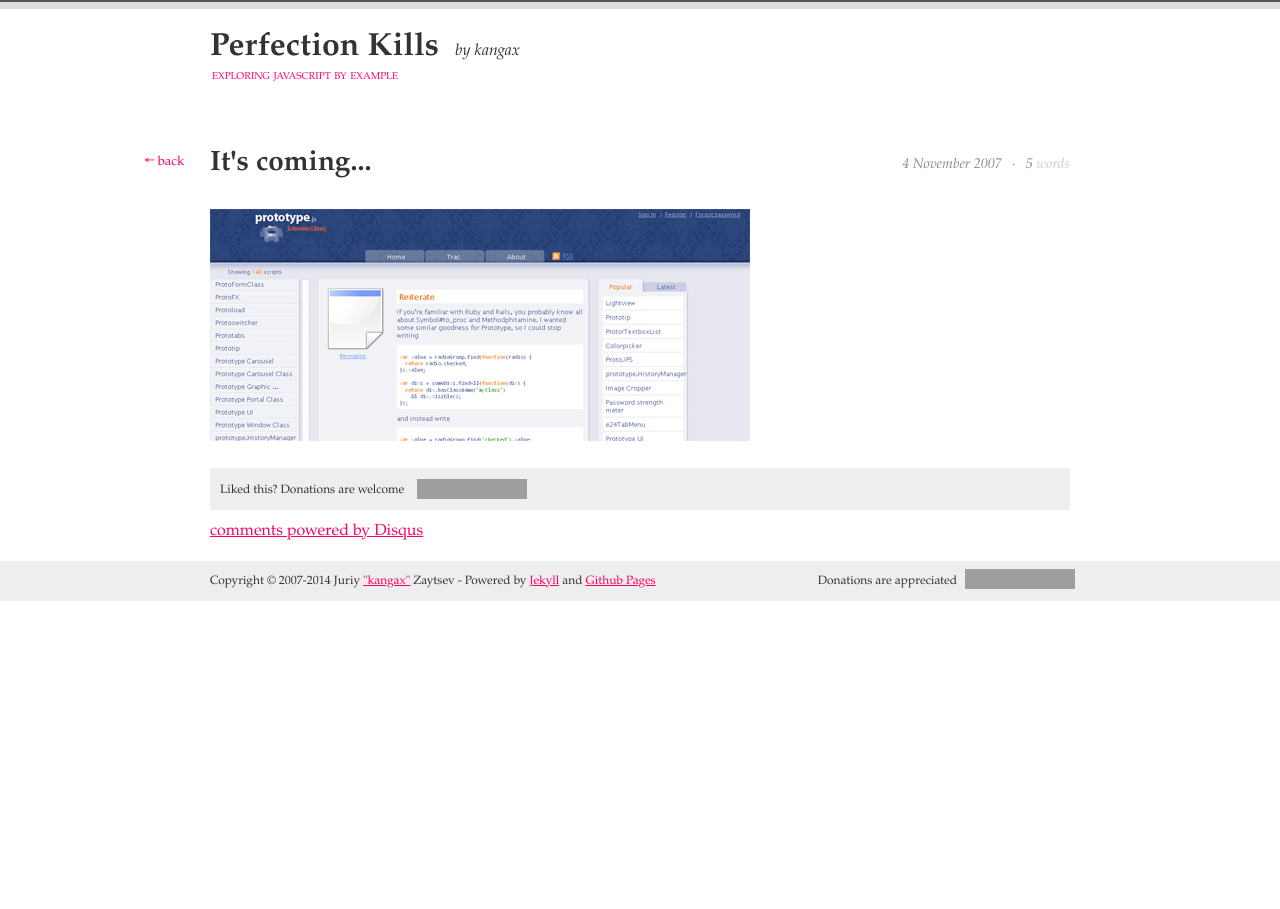
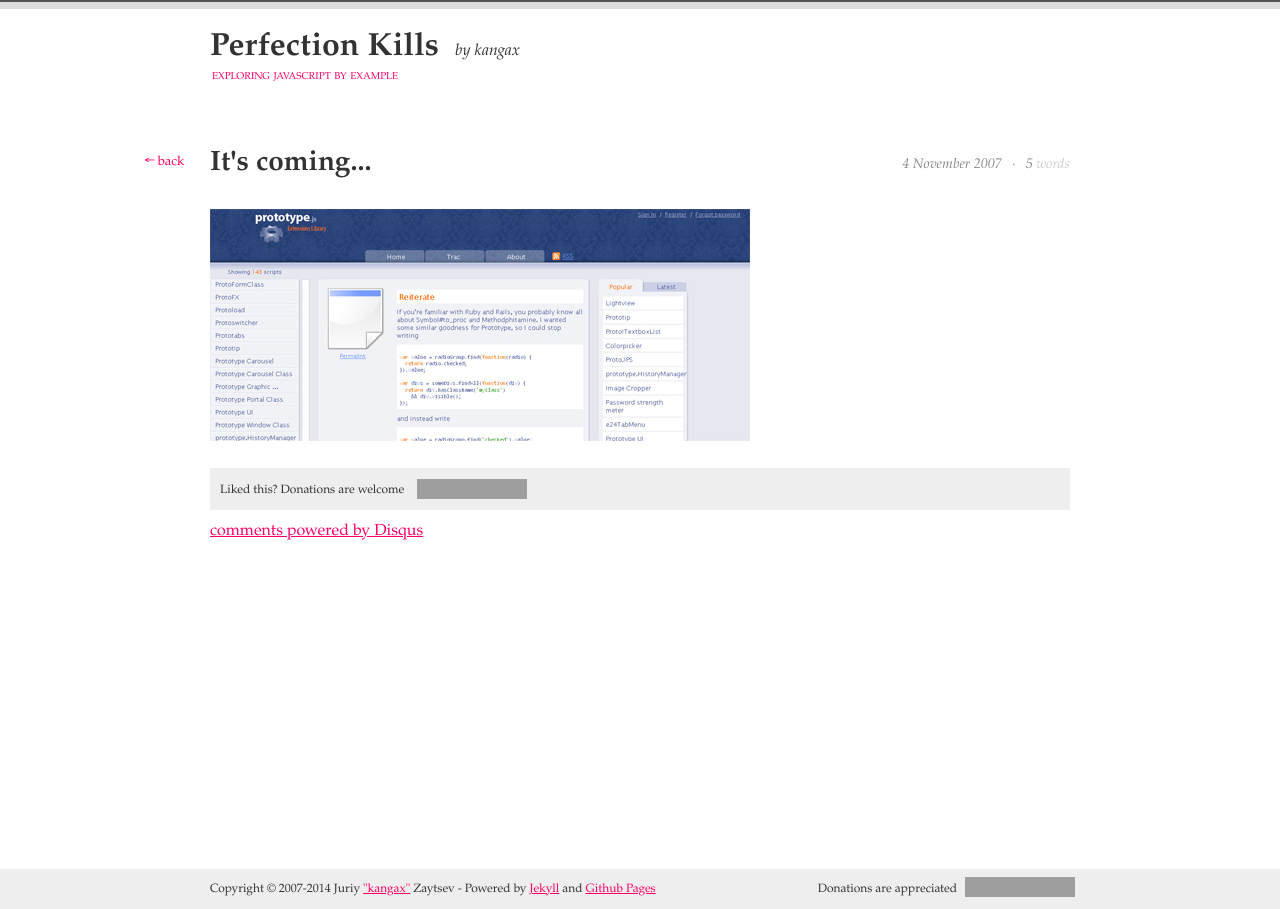
Before and after one commit to kangax/perfectionkills.com, a Jekyll site: the page built from _posts/2007-11-04-its-coming.html, in a window 1280 px wide. Built offline with Jekyll 4.4.1, drawn with Linux system fonts in a browser that asks for light colours; Markdown is read by kramdown in place of the engine named in the settings; comment, search, counter and statistics services are not loaded; grey boxes are pictures that could not be loaded.

Commit message:
Make footer sticky

```diff
--- a/css/master.css
+++ b/css/master.css
@@ -152,3 +152,22 @@
   .post-date:before { content: '\b7'; }
   .back-to-front { left: 0; top: -30px; }
 }
+
+
+/* sticky footer */
+html, body {
+  height: 100%;
+}
+#outer-wrapper {
+  min-height: 100%;
+  /* equal to footer height */
+  margin-bottom: -40px;
+}
+#outer-wrapper:after {
+  content: "";
+  display: block;
+}
+.footer, #outer-wrapper:after {
+  /* .push must be the same height as footer */
+  height: 40px;
+}
```
